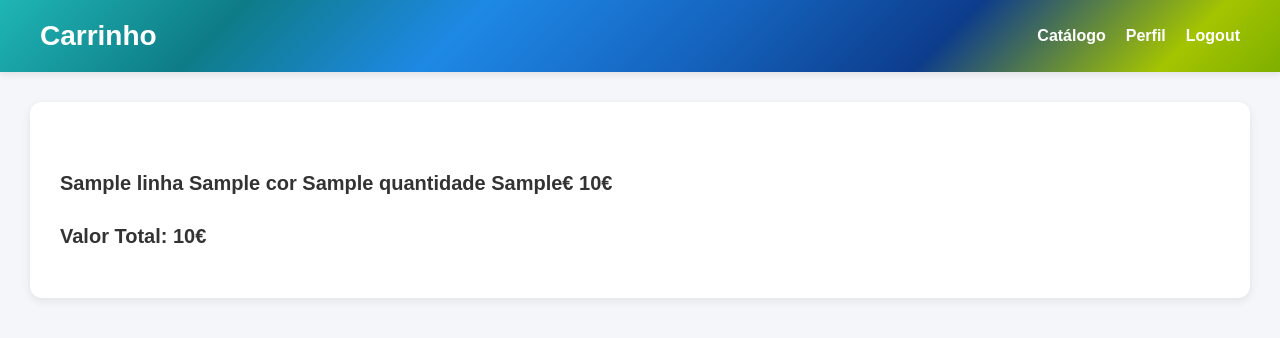
After one commit to claudio3472/Dataeme-Database, a Flask app: template my-app/templates/carrinho.html in a window 1280 px wide. The commit adds this page. Shown: the top 338 px of the page. Run offline with Flask 3, Linux system fonts and the light colour scheme; the template is opened without the code that fills it: most values are stand-ins (such as "Sample title", 1, 10 or a date in 2020).

Commit message:
added carrinho feature

```diff
--- a/my-app/app.py
+++ b/my-app/app.py
@@ -43,7 +43,10 @@ from services.carrinho_service import (
     obter_preco_por_referencia,
     criar_pedido,
     criar_linha,
-    somar_preco_linhas
+    somar_preco_linhas,
+    obter_linha,
+    atualizar_linha,
+    get_linhas
 )
 
 app = Flask(__name__)
@@ -536,14 +539,31 @@ def produto(referencia):
 
 
 # ============================================================
-# Carrinho
+# CARRINHO
 # ============================================================
 
 #Página do carrinho
+
 @app.route("/carrinho")
 def carrinho():
 
-    print("Página do carrinho acedida")
+    if "id_utilizador" not in session:
+        return redirect("/login")
+
+    cliente = obter_cliente(session["id_utilizador"])
+    pedido = obter_pedido(cliente["id_cliente"])
+    linha, valor_total = get_linhas(pedido)
+
+    if linha is None:
+        return "Linha não encontrada"
+
+    return render_template(
+        "carrinho.html",
+        linha=linha,
+        valor_total=valor_total
+    )
+
+
 
 
 @app.route(
@@ -599,15 +619,47 @@ def adicionar_carrinho(referencia):
                 )
             )
 
+    id_linha = obter_linha(referencia, id_pedido)
+
+    if id_linha is None:
+
+        linha = criar_linha(quantidade, preco, preco_qtd, id_pedido, referencia)
+
+        if linha is not None:
+            a = somar_preco_linhas(id_pedido)
+            if a is None:
+                print("ocorreu um erro")
 
 
+        return redirect(
+                url_for(
+                    "produto",
+                    referencia=referencia
+                )
+            )
 
-    return redirect(
-        url_for(
-            "produto",
-            referencia=referencia
+    else:
+        linha_atualizar = atualizar_linha(quantidade, preco, id_linha)
+        if linha_atualizar is None:
+            print("erro ao atualizar linha")
+            return redirect(
+                url_for(
+                    "produto",
+                    referencia=referencia
+                )
+            )
+
+        pedido_atualizar = somar_preco_linhas(id_pedido)
+        if linha_atualizar is None:
+            print("erro ao atualizar pedido")
+
+
+        return redirect(
+            url_for(
+                "produto",
+                referencia=referencia
+            )
         )
-    )
 
 
 
--- a/my-app/static/css/style.css
+++ b/my-app/static/css/style.css
@@ -25,7 +25,22 @@ body {
    ========================= */
 
 header {
-    background-color: #4472C4;
+    background: linear-gradient(
+        135deg,
+        #1FB5B5,
+        #17999E,
+        #0E7C86,
+        #1682B6,
+        #1E88E5,
+        #1A77D3,
+        #1565C0,
+        #1151A6,
+        #0D3C8C,
+        #598046,
+        #A4C400,
+        #7FAF00
+    );
+
     color: white;
 
     padding: 20px 40px;
--- /dev/null
+++ b/my-app/templates/carrinho.html
@@ -0,0 +1,77 @@
+<!DOCTYPE html>
+<html lang="pt">
+<head>
+    <meta charset="UTF-8">
+    <title>Carrinho</title>
+    <link rel="stylesheet" href="{{ url_for('static', filename='css/style.css') }}">
+
+    <style>
+        .linha {
+            display: flex;
+            flex-direction: column;
+            margin-top: 40px;
+            margin-bottom: 20px;
+            padding: 15px 20px;
+            border-radius: 10px;
+            font-size: 20px;
+            font-weight: bold;
+            gap: 30px;
+            padding: 10px;
+        }
+
+    </style>
+</head>
+
+<body>
+
+    <header>
+
+        <h1>Carrinho</h1>
+
+        <nav>
+
+            <a href="/catalogo">
+                Catálogo
+            </a>
+
+            <a href="/perfil">
+                Perfil
+            </a>
+
+            <a href="/logout">
+                Logout
+            </a>
+
+        </nav>
+
+    </header>
+
+    <div class="container">
+
+        <div class="card">
+
+            <div class="linha">
+                <!-- Nome | Cor | Qnt. | Prc. Uni. | Prc. Total -->
+                {% for l in linha %}
+
+                        <div >
+                            {{ l.nome }}
+                            {{ l.cor }}
+                            {{ l.quantidade }}
+                            {{ l.preco_unitario }}€
+                            {{ l.valor_linha }}€
+                        </div>
+
+                {% endfor %}
+
+                <strong>Valor Total: {{ valor_total }}€</strong>
+
+            </div>
+
+        </div>
+
+    </div>
+
+
+</body>
+</html>
--- a/my-app/templates/catalogo.html
+++ b/my-app/templates/catalogo.html
@@ -34,6 +34,10 @@
 
 
         <nav>
+
+            <a href="/carrinho">
+                Carrinho
+            </a>
 
             <a href="/perfil">
                 Perfil
@@ -197,7 +201,7 @@
 
                                 <span
                                     class="cor-bola"
-                                    style="background-color: {{ cor.codigo }};"
+                                    style="background-color: {{ cor.codigo }}"
                                 ></span>
 
                             </a>
--- a/my-app/templates/layout.html
+++ b/my-app/templates/layout.html
@@ -18,6 +18,10 @@
             Catálogo
         </a>
 
+        <a href="/carrinho">
+            Carrinho
+        </a>
+
         <a href="/logout">
             Logout
         </a>
```
Also changed, not shown: my-app/services/carrinho_service.py (+131 -1 lines), my-app/templates/perfil.html (+9 -39 lines), my-app/templates/produto.html (+8 -40 lines).
